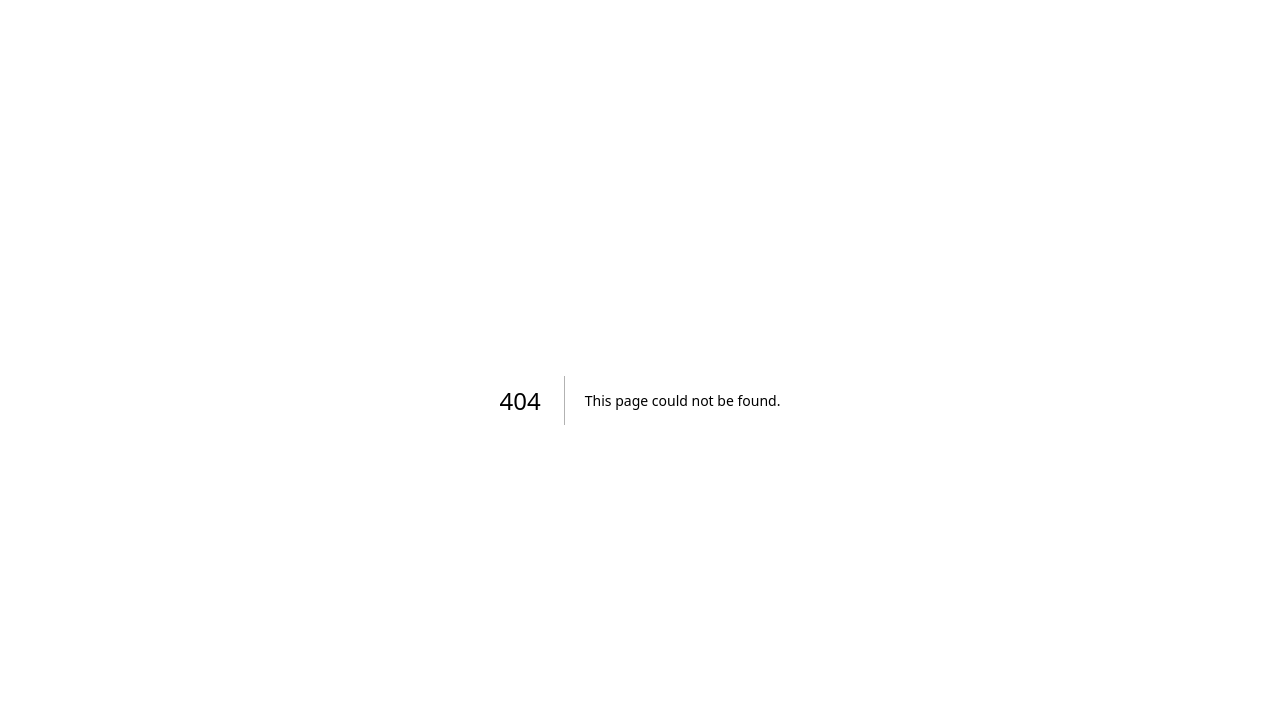
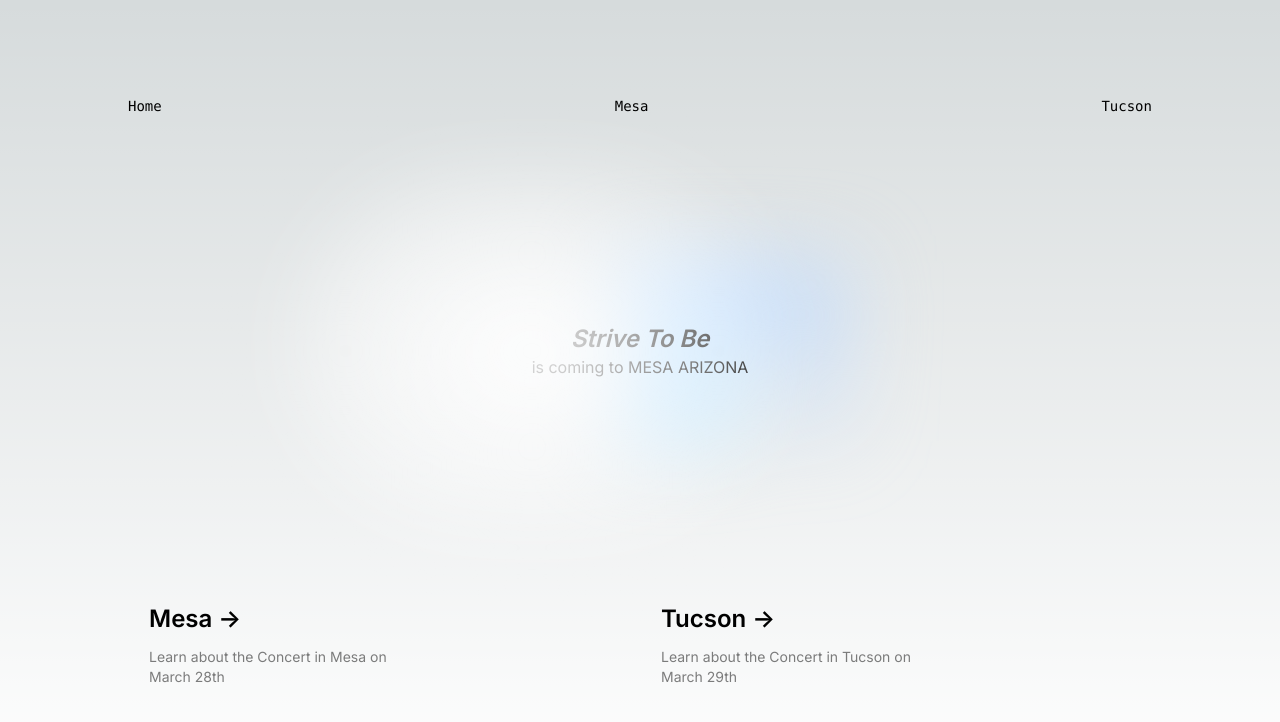
Before and after one commit to WebAddict/StriveToBeAZ, a Next.js app: page /mesa in a window 1280 px wide. Before the commit this address had no page. Shown: the top 722 px of the page. Built offline with nearby package versions, Linux system fonts and the light colour scheme.

Commit message:
Added Mesa and Tucson pages!

```diff
--- a/package.json
+++ b/package.json
@@ -1,6 +1,6 @@
 {
   "name": "webaddict-strivetobeaz",
-  "description": "Build a full-stack web application with Next.js.",
+  "description": "Strive To Be comes to Arizona!",
   "cloudflare": {
     "label": "Next.js Framework Starter",
     "products": [
--- /dev/null
+++ b/src/app/mesa/globals.css
@@ -0,0 +1,33 @@
+@tailwind base;
+@tailwind components;
+@tailwind utilities;
+
+:root {
+  --foreground-rgb: 0, 0, 0;
+  --background-start-rgb: 214, 219, 220;
+  --background-end-rgb: 255, 255, 255;
+}
+
+@media (prefers-color-scheme: dark) {
+  :root {
+    --foreground-rgb: 255, 255, 255;
+    --background-start-rgb: 0, 0, 0;
+    --background-end-rgb: 0, 0, 0;
+  }
+}
+
+body {
+  color: rgb(var(--foreground-rgb));
+  background: linear-gradient(
+      to bottom,
+      transparent,
+      rgb(var(--background-end-rgb))
+    )
+    rgb(var(--background-start-rgb));
+}
+
+@layer utilities {
+  .text-balance {
+    text-wrap: balance;
+  }
+}
--- /dev/null
+++ b/src/app/mesa/layout.tsx
@@ -0,0 +1,22 @@
+import type { Metadata } from "next";
+import { Inter } from "next/font/google";
+import "./globals.css";
+
+const inter = Inter({ subsets: ["latin"] });
+
+export const metadata: Metadata = {
+  title: "Create Next App",
+  description: "Generated by create next app",
+};
+
+export default function RootLayout({
+  children,
+}: Readonly<{
+  children: React.ReactNode;
+}>) {
+  return (
+    <html lang="en">
+      <body className={inter.className}>{children}</body>
+    </html>
+  );
+}
--- /dev/null
+++ b/src/app/mesa/page.tsx
@@ -0,0 +1,54 @@
+import Link from 'next/link';
+
+export default function Page() {
+  return (
+    <main className="flex min-h-screen flex-col items-center justify-between p-24">
+      <div className="z-10 w-full max-w-5xl items-center justify-between font-mono text-sm lg:flex">
+    <Link href="/">Home</Link>
+    <Link href="/mesa">Mesa</Link>
+    <Link href="/tucson">Tucson</Link>
+    </div>
+
+    <div className="relative z-[-1] flex place-items-center before:absolute before:h-[300px] before:w-full before:-translate-x-1/2 before:rounded-full before:bg-gradient-radial before:from-white before:to-transparent before:blur-2xl before:content-[''] after:absolute after:-z-20 after:h-[180px] after:w-full after:translate-x-1/3 after:bg-gradient-conic after:from-sky-200 after:via-blue-200 after:blur-2xl after:content-[''] before:dark:bg-gradient-to-br before:dark:from-transparent before:dark:to-blue-700 before:dark:opacity-10 after:dark:from-sky-900 after:dark:via-[#0141ff] after:dark:opacity-40 sm:before:w-[480px] sm:after:w-[240px] before:lg:h-[360px]">
+      <div className="text-center"><em className="mb-3 text-2xl font-semibold">Strive To Be</em><br /> is coming to MESA ARIZONA</div>
+    </div>
+
+    <div className="mb-32 grid text-center lg:mb-0 lg:w-full lg:max-w-5xl lg:grid-cols-2 lg:text-left">
+      <a
+        href="/mesa"
+        className="group rounded-lg border border-transparent px-5 py-4 transition-colors hover:border-gray-300 hover:bg-gray-100 hover:dark:border-neutral-700 hover:dark:bg-neutral-800/30"
+        target="_blank"
+        rel="noopener noreferrer"
+      >
+        <h2 className="mb-3 text-2xl font-semibold">
+          Mesa{" "}
+          <span className="inline-block transition-transform group-hover:translate-x-1 motion-reduce:transform-none">
+            -&gt;
+          </span>
+        </h2>
+        <p className="m-0 max-w-[30ch] text-sm opacity-50">
+          Learn about the Concert in Mesa on March 28th
+        </p>
+      </a>
+
+      <a
+        href="/tucson"
+        className="group rounded-lg border border-transparent px-5 py-4 transition-colors hover:border-gray-300 hover:bg-gray-100 hover:dark:border-neutral-700 hover:dark:bg-neutral-800/30"
+        target="_blank"
+        rel="noopener noreferrer"
+      >
+        <h2 className="mb-3 text-2xl font-semibold">
+          Tucson{" "}
+          <span className="inline-block transition-transform group-hover:translate-x-1 motion-reduce:transform-none">
+            -&gt;
+          </span>
+        </h2>
+        <p className="m-0 max-w-[30ch] text-sm opacity-50">
+        Learn about the Concert in Tucson on March 29th
+        </p>
+      </a>
+
+    </div>
+    </main>
+  );
+}
--- a/src/app/page.tsx
+++ b/src/app/page.tsx
@@ -1,94 +1,54 @@
 import Image from "next/image";
+import Link from 'next/link';
 
 export default function Home() {
   return (
     <main className="flex min-h-screen flex-col items-center justify-between p-24">
       <div className="z-10 w-full max-w-5xl items-center justify-between font-mono text-sm lg:flex">
-        <p className="fixed left-0 top-0 flex w-full justify-center border-b border-gray-300 bg-gradient-to-b from-zinc-200 pb-6 pt-8 backdrop-blur-2xl dark:border-neutral-800 dark:bg-zinc-800/30 dark:from-inherit lg:static lg:w-auto  lg:rounded-xl lg:border lg:bg-gray-200 lg:p-4 lg:dark:bg-zinc-800/30">
-          Get started by editing&nbsp;
-          <code className="font-mono font-bold">src/app/page.tsx</code>
-        </p>
+    <Link href="/">Home</Link>
+      <Link href="/mesa">Mesa</Link>
+      <Link href="/tucson">Tucson</Link>
       </div>
 
       <div className="relative z-[-1] flex place-items-center before:absolute before:h-[300px] before:w-full before:-translate-x-1/2 before:rounded-full before:bg-gradient-radial before:from-white before:to-transparent before:blur-2xl before:content-[''] after:absolute after:-z-20 after:h-[180px] after:w-full after:translate-x-1/3 after:bg-gradient-conic after:from-sky-200 after:via-blue-200 after:blur-2xl after:content-[''] before:dark:bg-gradient-to-br before:dark:from-transparent before:dark:to-blue-700 before:dark:opacity-10 after:dark:from-sky-900 after:dark:via-[#0141ff] after:dark:opacity-40 sm:before:w-[480px] sm:after:w-[240px] before:lg:h-[360px]">
-        <Image
-          className="relative dark:drop-shadow-[0_0_0.3rem_#ffffff70] dark:invert"
-          src="/next.svg"
-          alt="Next.js Logo"
-          width={180}
-          height={37}
-          priority
-        />
+        <div className="text-center"><em className="mb-3 text-2xl font-semibold">Strive To Be</em><br /> is coming to ARIZONA</div>
       </div>
 
-      <div className="mb-32 grid text-center lg:mb-0 lg:w-full lg:max-w-5xl lg:grid-cols-4 lg:text-left">
+      <div className="mb-32 grid text-center lg:mb-0 lg:w-full lg:max-w-5xl lg:grid-cols-2 lg:text-left">
         <a
-          href="https://nextjs.org/docs?utm_source=create-next-app&utm_medium=appdir-template&utm_campaign=create-next-app"
+          href="/mesa"
           className="group rounded-lg border border-transparent px-5 py-4 transition-colors hover:border-gray-300 hover:bg-gray-100 hover:dark:border-neutral-700 hover:dark:bg-neutral-800/30"
           target="_blank"
           rel="noopener noreferrer"
         >
           <h2 className="mb-3 text-2xl font-semibold">
-            Docs{" "}
+            Mesa{" "}
             <span className="inline-block transition-transform group-hover:translate-x-1 motion-reduce:transform-none">
               -&gt;
             </span>
           </h2>
           <p className="m-0 max-w-[30ch] text-sm opacity-50">
-            Find in-depth information about Next.js features and API.
+            Learn about the Concert in Mesa on March 28th
           </p>
         </a>
 
         <a
-          href="https://nextjs.org/learn?utm_source=create-next-app&utm_medium=appdir-template-tw&utm_campaign=create-next-app"
+          href="/tucson"
           className="group rounded-lg border border-transparent px-5 py-4 transition-colors hover:border-gray-300 hover:bg-gray-100 hover:dark:border-neutral-700 hover:dark:bg-neutral-800/30"
           target="_blank"
           rel="noopener noreferrer"
         >
           <h2 className="mb-3 text-2xl font-semibold">
-            Learn{" "}
+            Tucson{" "}
             <span className="inline-block transition-transform group-hover:translate-x-1 motion-reduce:transform-none">
               -&gt;
             </span>
           </h2>
           <p className="m-0 max-w-[30ch] text-sm opacity-50">
-            Learn about Next.js in an interactive course with&nbsp;quizzes!
+          Learn about the Concert in Tucson on March 29th
           </p>
         </a>
 
-        <a
-          href="https://vercel.com/templates?framework=next.js&utm_source=create-next-app&utm_medium=appdir-template&utm_campaign=create-next-app"
-          className="group rounded-lg border border-transparent px-5 py-4 transition-colors hover:border-gray-300 hover:bg-gray-100 hover:dark:border-neutral-700 hover:dark:bg-neutral-800/30"
-          target="_blank"
-          rel="noopener noreferrer"
-        >
-          <h2 className="mb-3 text-2xl font-semibold">
-            Templates{" "}
-            <span className="inline-block transition-transform group-hover:translate-x-1 motion-reduce:transform-none">
-              -&gt;
-            </span>
-          </h2>
-          <p className="m-0 max-w-[30ch] text-sm opacity-50">
-            Explore starter templates for Next.js.
-          </p>
-        </a>
-
-        <a
-          href="https://vercel.com/new?utm_source=create-next-app&utm_medium=appdir-template&utm_campaign=create-next-app"
-          className="group rounded-lg border border-transparent px-5 py-4 transition-colors hover:border-gray-300 hover:bg-gray-100 hover:dark:border-neutral-700 hover:dark:bg-neutral-800/30"
-          target="_blank"
-          rel="noopener noreferrer"
-        >
-          <h2 className="mb-3 text-2xl font-semibold">
-            Deploy{" "}
-            <span className="inline-block transition-transform group-hover:translate-x-1 motion-reduce:transform-none">
-              -&gt;
-            </span>
-          </h2>
-          <p className="m-0 max-w-[30ch] text-balance text-sm opacity-50">
-            Instantly deploy your Next.js site to a shareable URL with Vercel.
-          </p>
-        </a>
       </div>
     </main>
   );
--- /dev/null
+++ b/src/app/tucson/globals.css
@@ -0,0 +1,33 @@
+@tailwind base;
+@tailwind components;
+@tailwind utilities;
+
+:root {
+  --foreground-rgb: 0, 0, 0;
+  --background-start-rgb: 214, 219, 220;
+  --background-end-rgb: 255, 255, 255;
+}
+
+@media (prefers-color-scheme: dark) {
+  :root {
+    --foreground-rgb: 255, 255, 255;
+    --background-start-rgb: 0, 0, 0;
+    --background-end-rgb: 0, 0, 0;
+  }
+}
+
+body {
+  color: rgb(var(--foreground-rgb));
+  background: linear-gradient(
+      to bottom,
+      transparent,
+      rgb(var(--background-end-rgb))
+    )
+    rgb(var(--background-start-rgb));
+}
+
+@layer utilities {
+  .text-balance {
+    text-wrap: balance;
+  }
+}
--- /dev/null
+++ b/src/app/tucson/layout.tsx
@@ -0,0 +1,22 @@
+import type { Metadata } from "next";
+import { Inter } from "next/font/google";
+import "./globals.css";
+
+const inter = Inter({ subsets: ["latin"] });
+
+export const metadata: Metadata = {
+  title: "Create Next App",
+  description: "Generated by create next app",
+};
+
+export default function RootLayout({
+  children,
+}: Readonly<{
+  children: React.ReactNode;
+}>) {
+  return (
+    <html lang="en">
+      <body className={inter.className}>{children}</body>
+    </html>
+  );
+}
--- /dev/null
+++ b/src/app/tucson/page.tsx
@@ -0,0 +1,54 @@
+import Link from 'next/link';
+
+export default function Page() {
+  return (
+    <main className="flex min-h-screen flex-col items-center justify-between p-24">
+      <div className="z-10 w-full max-w-5xl items-center justify-between font-mono text-sm lg:flex">
+    <Link href="/">Home</Link>
+    <Link href="/mesa">Mesa</Link>
+    <Link href="/tucson">Tucson</Link>
+    </div>
+
+    <div className="relative z-[-1] flex place-items-center before:absolute before:h-[300px] before:w-full before:-translate-x-1/2 before:rounded-full before:bg-gradient-radial before:from-white before:to-transparent before:blur-2xl before:content-[''] after:absolute after:-z-20 after:h-[180px] after:w-full after:translate-x-1/3 after:bg-gradient-conic after:from-sky-200 after:via-blue-200 after:blur-2xl after:content-[''] before:dark:bg-gradient-to-br before:dark:from-transparent before:dark:to-blue-700 before:dark:opacity-10 after:dark:from-sky-900 after:dark:via-[#0141ff] after:dark:opacity-40 sm:before:w-[480px] sm:after:w-[240px] before:lg:h-[360px]">
+      <div className="text-center"><em className="mb-3 text-2xl font-semibold">Strive To Be</em><br /> is coming to TUCSON ARIZONA</div>
+    </div>
+
+    <div className="mb-32 grid text-center lg:mb-0 lg:w-full lg:max-w-5xl lg:grid-cols-2 lg:text-left">
+      <a
+        href="/mesa"
+        className="group rounded-lg border border-transparent px-5 py-4 transition-colors hover:border-gray-300 hover:bg-gray-100 hover:dark:border-neutral-700 hover:dark:bg-neutral-800/30"
+        target="_blank"
+        rel="noopener noreferrer"
+      >
+        <h2 className="mb-3 text-2xl font-semibold">
+          Mesa{" "}
+          <span className="inline-block transition-transform group-hover:translate-x-1 motion-reduce:transform-none">
+            -&gt;
+          </span>
+        </h2>
+        <p className="m-0 max-w-[30ch] text-sm opacity-50">
+          Learn about the Concert in Mesa on March 28th
+        </p>
+      </a>
+
+      <a
+        href="/tucson"
+        className="group rounded-lg border border-transparent px-5 py-4 transition-colors hover:border-gray-300 hover:bg-gray-100 hover:dark:border-neutral-700 hover:dark:bg-neutral-800/30"
+        target="_blank"
+        rel="noopener noreferrer"
+      >
+        <h2 className="mb-3 text-2xl font-semibold">
+        Tucson{" "}
+          <span className="inline-block transition-transform group-hover:translate-x-1 motion-reduce:transform-none">
+            -&gt;
+          </span>
+        </h2>
+        <p className="m-0 max-w-[30ch] text-sm opacity-50">
+        Learn about the Concert in Tucson on March 29th
+        </p>
+      </a>
+
+    </div>
+    </main>
+  );
+}
```
Also changed, not shown: 2 other files (tests, documents, lock files or other folders).
